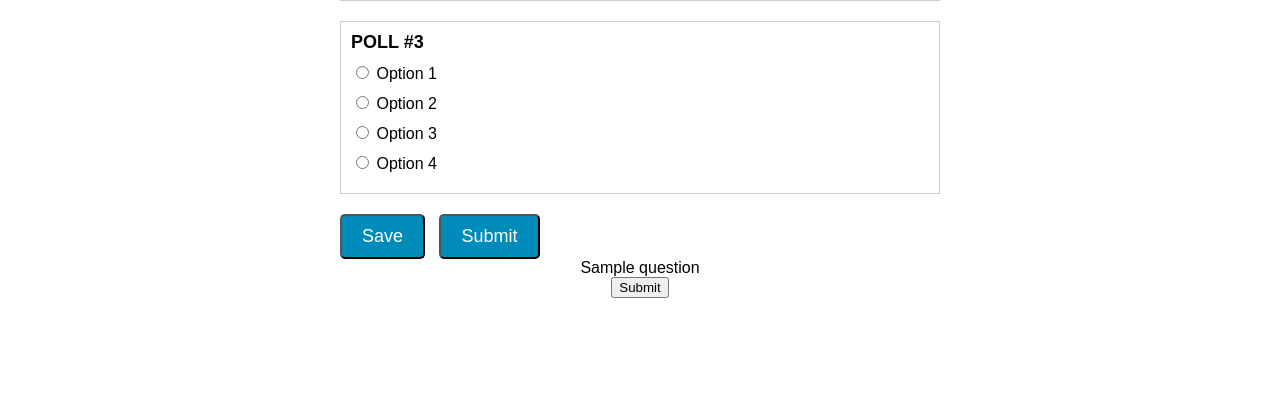
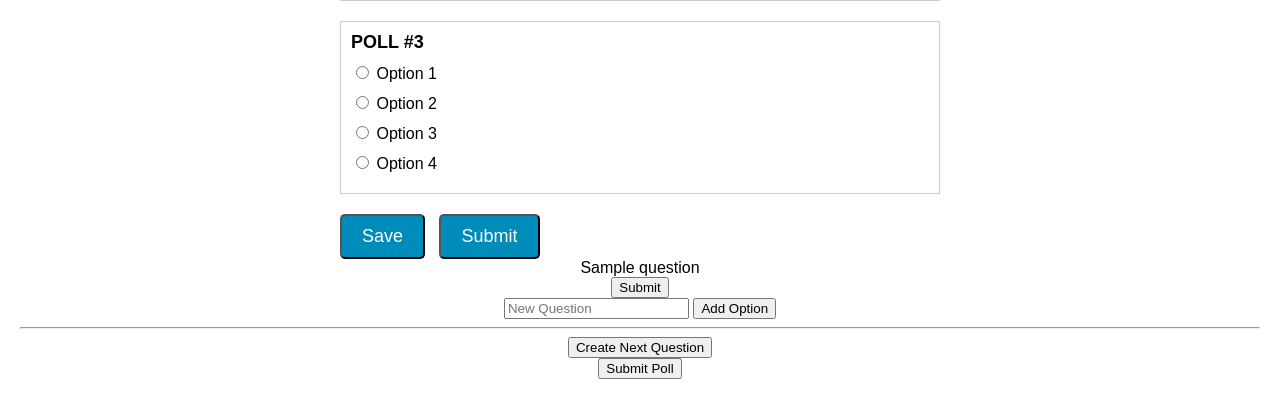
Before and after one commit to catalinaescalona/greendevs, a Python web app: template flask_app/templates/voting_page.html in a window 1280 px wide. Shown: the part 588-987 px from the top of the page. Before the commit the page ends 886 px from the top, so only its background shows below. Run offline with Jinja, Linux system fonts and the light colour scheme; the template is opened without the code that fills it: most values are stand-ins (such as "Sample title", 1, 10 or a date in 2020).

Commit message:
Update voting_page.html
Functional Javascript/html added to the bottom

```diff
--- a/flask_app/templates/voting_page.html
+++ b/flask_app/templates/voting_page.html
@@ -184,3 +184,79 @@
             <button name="submit" value="submit">Submit</button>
         </div>
     </form>
+
+
+    <!DOCTYPE html>
+<html>
+
+  <body>
+    <div id='questions'>
+      <input type="text" id="question" placeholder='New Question' />
+      <input type="button" id="tutorial" value="Add Option" onclick="addOption()" />
+      <hr />
+      <script>
+        function addOption() {
+          var newq = document.createElement("input");
+          newq.type = "radio";
+          newq.name = 'bubble';
+          var newl = document.createElement("input");
+          newl.type = "text";
+          newl.name = "option"
+          newl.placeholder = "Option";
+
+          var linebreak = document.createElement("br");
+
+          div = document.getElementById("questions");
+          div.appendChild(newq);
+          div.appendChild(newl);
+          div.appendChild(linebreak)
+        }
+
+      </script>
+    </div>
+    <div>
+      <input type="button" id="submit_q" value="Create Next Question" onclick="nextQ()">
+      <script>
+      	var dict = {};
+        function nextQ() {
+          var arr = [];
+        	let question = document.getElementById("question");
+          let opts = document.getElementsByName('option');
+          let bubs = document.getElementsByName('bubble');
+          let brks = document.getElementsByTagName('br');
+          console.log(question.value)
+          for (var i = 0; i < opts.length; i++) {
+
+            console.log(opts[i].value);
+            arr.push(opts[i].value.toString());
+
+          }
+          dict[question.value.toString()] = arr
+          while (opts[0]) {
+            opts[0].parentNode.removeChild(opts[0])
+            bubs[0].parentNode.removeChild(bubs[0])
+            brks[0].parentNode.removeChild(brks[0])
+          }
+          question.value=""
+        }
+
+        function send_poll(){
+        	submit = document.getElementById("submit_poll")
+          submit.name=JSON.stringify(dict).replace("\&quot;", '"')
+        	console.log(submit.name)
+        }
+
+
+      </script>
+    </div>
+    <div>
+      <form>
+
+        <input type="button" id="submit_poll" value="Submit Poll" onclick="send_poll()">
+
+      </form>
+
+    </div>
+  </body>
+
+</html>
```
